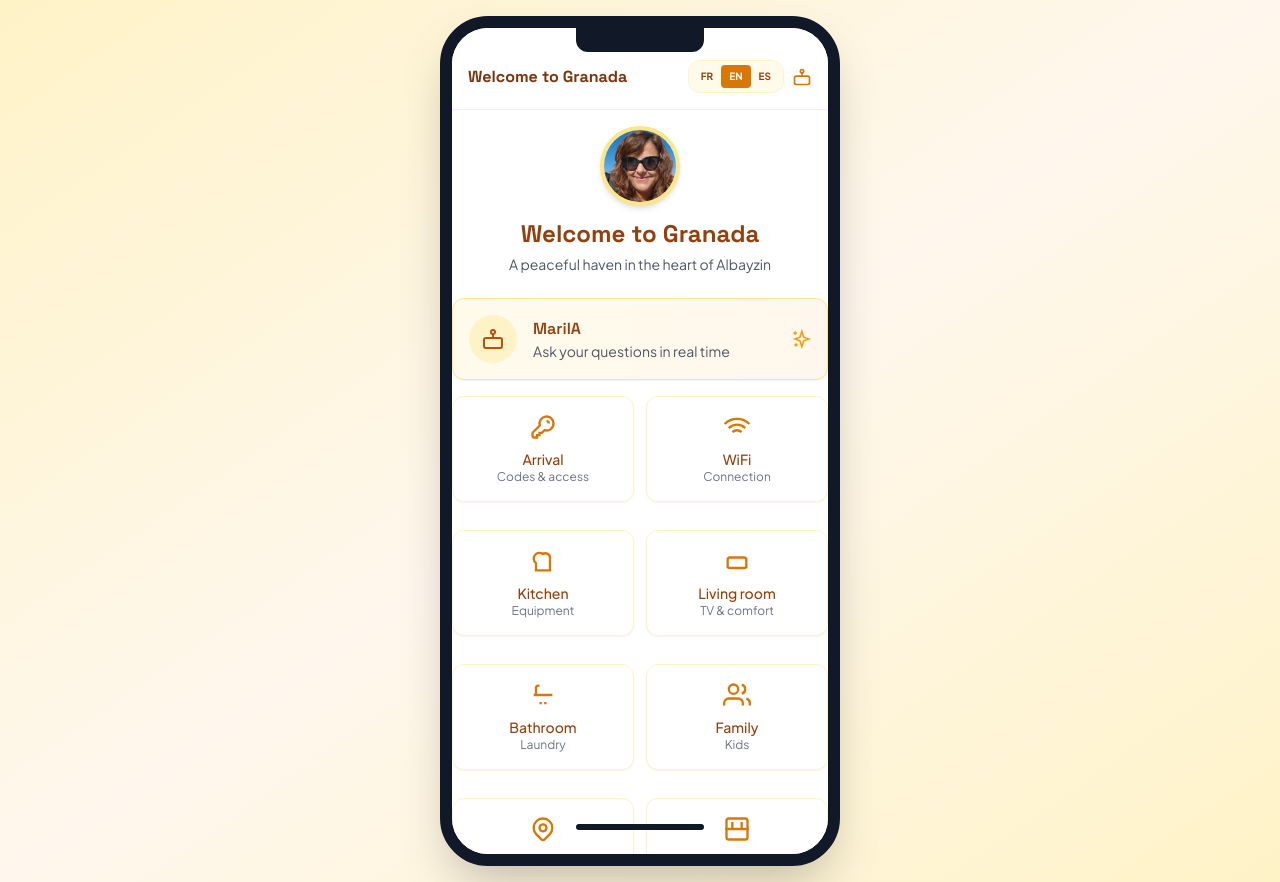
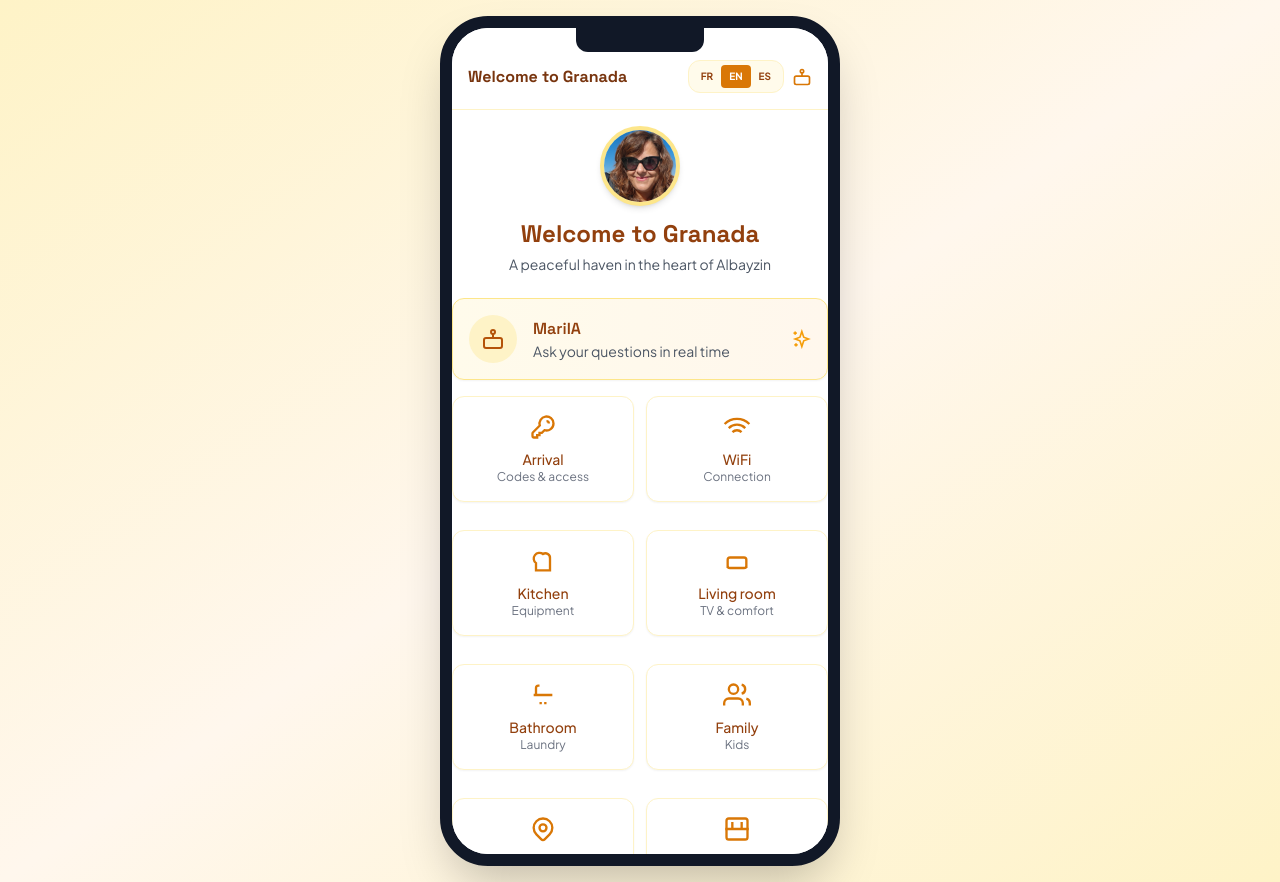
Before and after one commit to OlivierLabiche/granada-triunfo, a React (Vite) app in the folder client/: page / in a window 1280 px wide. Built offline with nearby package versions, Linux system fonts and the light colour scheme; a web font is replaced by a local one.

Commit message:
Update App.tsx

```diff
--- a/client/src/App.tsx
+++ b/client/src/App.tsx
@@ -1269,7 +1269,6 @@ export default function App() {
           )}
         </main>
 
-        <footer className="absolute bottom-6 left-1/2 -translate-x-1/2 w-32 h-1.5 bg-gray-900 rounded-full z-20"></footer>
       </div>
     </div>
   );
```
